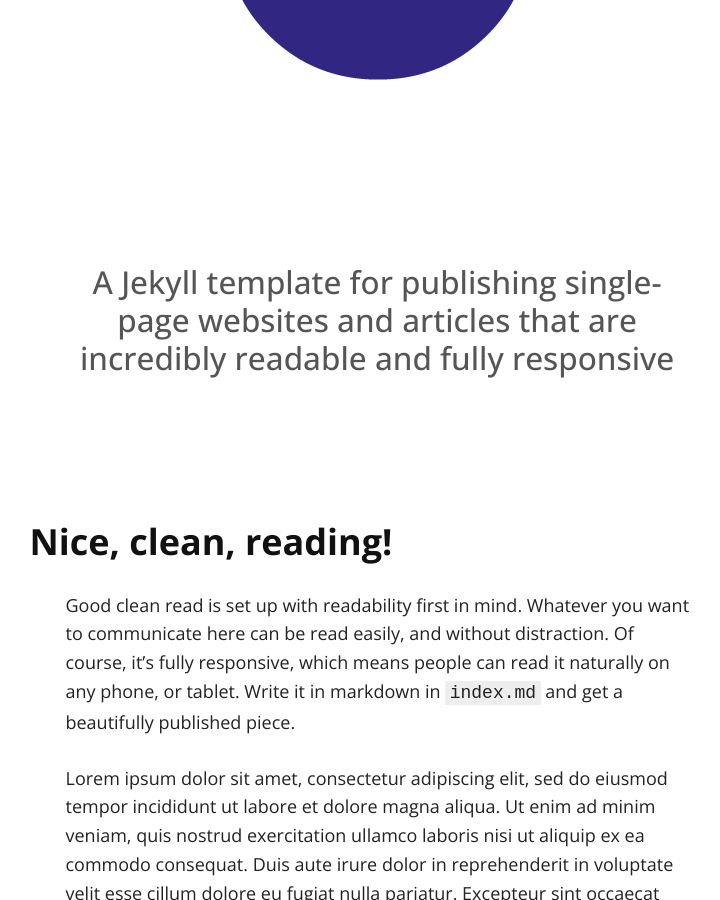
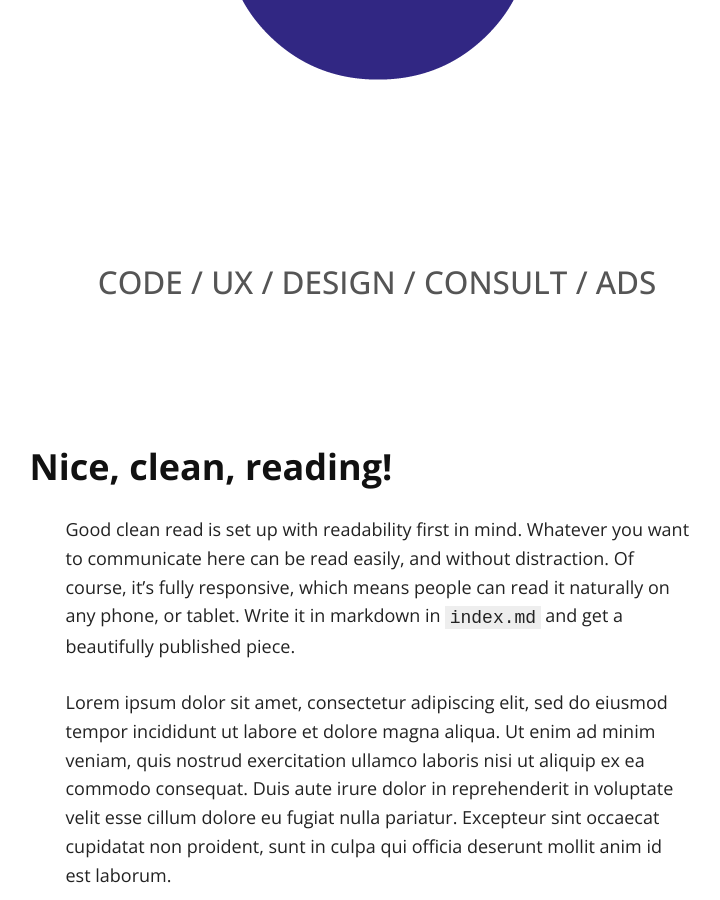
Before and after one commit to kemtol/rocktokom, a Jekyll site: the page built from index.md, in a window 1280 px wide and 900 px high, scrolled down 369 px. Shown: the whole window, without its empty margins (262-982 px from the left). Built offline with Jekyll 4.4.1, drawn with Linux system fonts in a browser that asks for light colours; nearby versions of some CDN libraries; our own code applies the rules of GitHub Pages for plain Markdown files.

Commit message:
Update index.md

```diff
--- a/index.md
+++ b/index.md
@@ -2,8 +2,7 @@
 layout: default
 ---
 
-## A Jekyll template for publishing single-page websites and articles that are incredibly readable and fully responsive
-
+## CODE / UX / DESIGN / CONSULT / ADS
 ### Nice, clean, reading!
 
 Good clean read is set up with readability first in mind. Whatever you want to communicate here can be read easily, and without distraction. Of course, it's fully responsive, which means people can read it naturally on any phone, or tablet. Write it in markdown in <code>index.md</code> and get a beautifully published piece.
```
